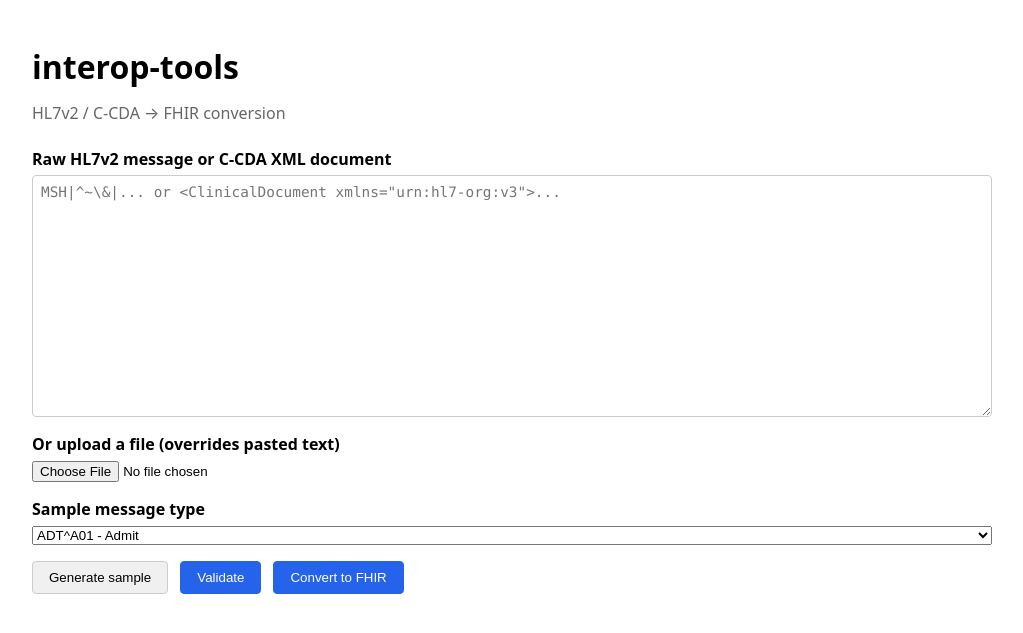
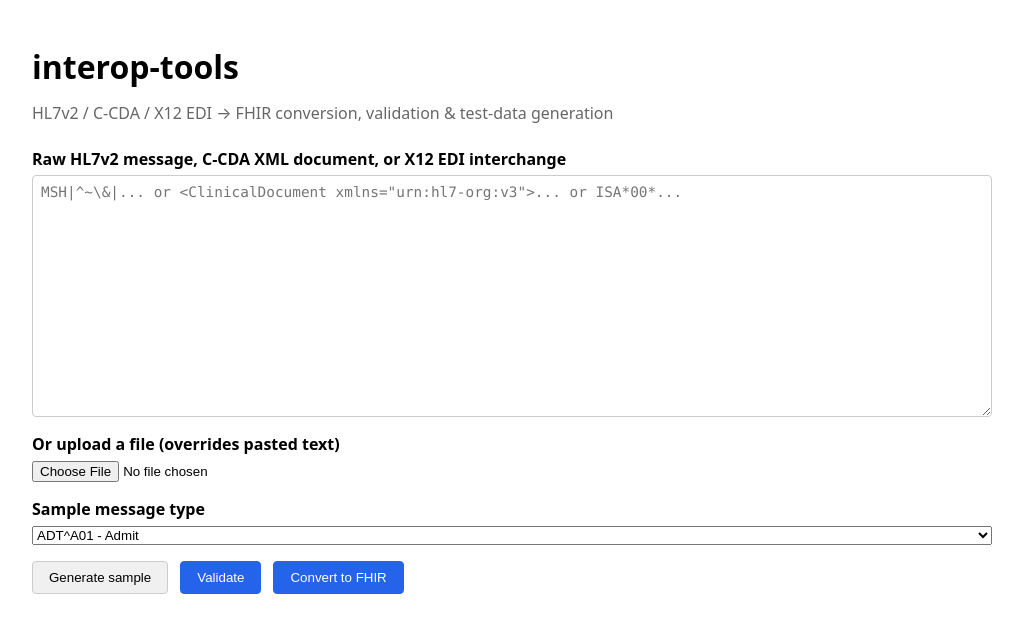
Before and after one commit to natholon/interop-tools, a FastAPI app: page / in a window 1280 px wide. Shown: the top 633 px of the page, without its empty margins (128-1151 px from the left). Run offline with FastAPI, Linux system fonts and the light colour scheme; parts of the project's set-up code (start-up, migrations or seed data) failed here and were passed over.

Commit message:
Update page title/subtitle/description to reflect full HL7v2/C-CDA/EDI scope
The header, page title, and FastAPI app description were still stuck at
the original HL7v2-only ("ADT^A01") wording from before C-CDA and EDI
support were added.

Co-Authored-By: Claude Sonnet 5 <noreply@anthropic.com>

```diff
--- a/app/main.py
+++ b/app/main.py
@@ -3,6 +3,9 @@ from fastapi.staticfiles import StaticFiles
 
 from app.routes.convert import router as convert_router
 
-app = FastAPI(title="interop-tools")
+app = FastAPI(
+    title="interop-tools",
+    description="Healthcare interoperability toolkit - HL7v2/C-CDA/X12 EDI to FHIR R4 conversion, validation, and synthetic test-data generation.",
+)
 app.mount("/static", StaticFiles(directory="app/static"), name="static")
 app.include_router(convert_router)
--- a/app/templates/base.html
+++ b/app/templates/base.html
@@ -9,7 +9,7 @@
 <body>
     <header>
         <h1>interop-tools</h1>
-        <p class="subtitle">HL7v2 / C-CDA &rarr; FHIR conversion</p>
+        <p class="subtitle">HL7v2 / C-CDA / X12 EDI &rarr; FHIR conversion, validation &amp; test-data generation</p>
     </header>
     <main>
         {% block content %}{% endblock %}
--- a/app/templates/index.html
+++ b/app/templates/index.html
@@ -1,10 +1,10 @@
 {% extends "base.html" %}
-{% block title %}ADT^A01 &rarr; FHIR | interop-tools{% endblock %}
+{% block title %}HL7v2 / C-CDA / X12 &rarr; FHIR | interop-tools{% endblock %}
 {% block content %}
 <form id="convert-form" method="post" action="/convert" enctype="multipart/form-data">
     <div class="field">
-        <label for="hl7_text">Raw HL7v2 message or C-CDA XML document</label>
-        <textarea id="hl7_text" name="hl7_text" rows="14" placeholder="MSH|^~\&amp;|... or &lt;ClinicalDocument xmlns=&quot;urn:hl7-org:v3&quot;&gt;...">{{ hl7_text or "" }}</textarea>
+        <label for="hl7_text">Raw HL7v2 message, C-CDA XML document, or X12 EDI interchange</label>
+        <textarea id="hl7_text" name="hl7_text" rows="14" placeholder="MSH|^~\&amp;|... or &lt;ClinicalDocument xmlns=&quot;urn:hl7-org:v3&quot;&gt;... or ISA*00*...">{{ hl7_text or "" }}</textarea>
     </div>
     <div class="field">
         <label for="hl7_file">Or upload a file (overrides pasted text)</label>
```
